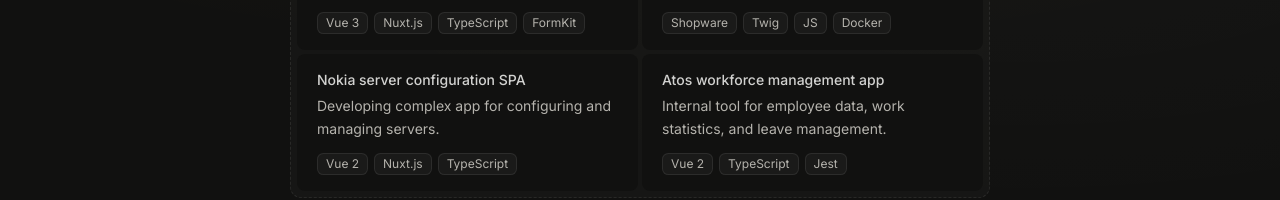
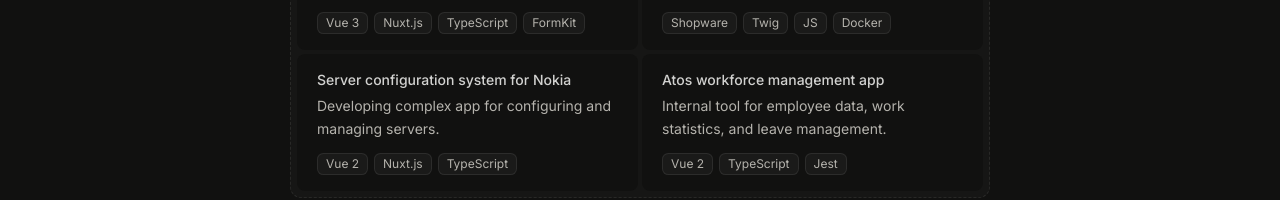
Before and after one commit to adambien94/Portfolio, a Next.js app: page / in a window 1280 px wide. Shown: the part 3381-3581 px from the top of the page. Built offline with nearby package versions, Linux system fonts and the light colour scheme.

Commit message:
content update

```diff
--- a/src/app/globals.css
+++ b/src/app/globals.css
@@ -88,7 +88,7 @@
 
   body {
     @apply bg-background text-foreground antialiased;
-    background-image:
+    /* background-image:
       radial-gradient(
         ellipse 80% 50% at 50% -20%,
         color-mix(in srgb, var(--page-glow) 6%, transparent),
@@ -99,7 +99,7 @@
         color-mix(in srgb, var(--foreground) 2%, transparent),
         transparent
       );
-    background-attachment: fixed;
+    background-attachment: fixed; */
   }
 
   ::selection {
--- a/src/data/portfolio.ts
+++ b/src/data/portfolio.ts
@@ -121,7 +121,7 @@
   },
   {
     id: "nokia-server-config",
-    name: "Nokia server configuration SPA",
+    name: "Server configuration system for Nokia",
     description: "Developing complex app for configuring and managing servers.",
     stack: ["Vue 2", "Nuxt.js", "TypeScript"],
   },
```
